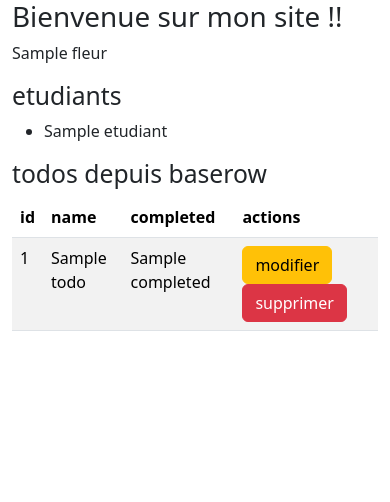
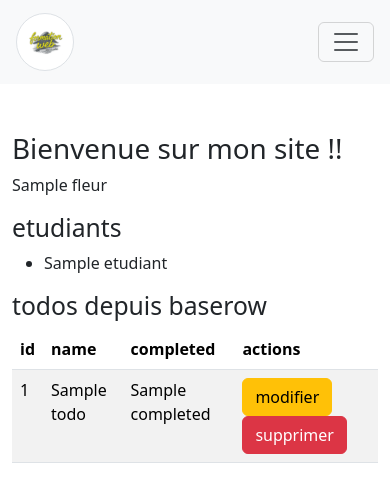
Before and after one commit to webdevproformation/NoCode-Paris13-2025-2026, a Flask app: template 06-base-de-donnees/jour03-todo/templates/index.html in a window 390 px wide. Shown: the top 502 px of the page. Run offline with Flask 3, Linux system fonts and the light colour scheme; the template is opened without the code that fills it: most values are stand-ins (such as "Sample title", 1, 10 or a date in 2020).

Commit message:
menu responsive

```diff
--- a/09-blog/templates/base.html
+++ b/09-blog/templates/base.html
@@ -6,26 +6,49 @@
     <title>{% block title %}{% endblock %}</title>
     <meta name="description" value="{% block meta %}{% endblock %}">
     <link href="https://cdn.jsdelivr.net/npm/bootstrap@5.3.8/dist/css/bootstrap.min.css" rel="stylesheet" integrity="sha384-sRIl4kxILFvY47J16cr9ZwB07vP4J8+LH7qKQnuqkuIAvNWLzeN8tE5YBujZqJLB" crossorigin="anonymous">
-    <link rel="apple-touch-icon" sizes="57x57" href="{{ url_for('static', filename="favicon/apple-icon-57x57.png") }}">
-    <link rel="apple-touch-icon" sizes="60x60" href="{{ url_for('static', filename="favicon/apple-icon-60x60.png") }}">
-    <link rel="apple-touch-icon" sizes="72x72" href="{{ url_for('static', filename="favicon/apple-icon-72x72.png") }}">
-    <link rel="apple-touch-icon" sizes="76x76" href="{{ url_for('static', filename="favicon/apple-icon-76x76.png") }}">
-    <link rel="apple-touch-icon" sizes="114x114" href="{{ url_for('static', filename="favicon/apple-icon-114x114.png") }}">
-    <link rel="apple-touch-icon" sizes="120x120" href="{{ url_for('static', filename="favicon/apple-icon-120x120.png") }}">
-    <link rel="apple-touch-icon" sizes="144x144" href="{{ url_for('static', filename="favicon/apple-icon-144x144.png") }}">
-    <link rel="apple-touch-icon" sizes="152x152" href="{{ url_for('static', filename="favicon/apple-icon-152x152.png") }}">
-    <link rel="apple-touch-icon" sizes="180x180" href="{{ url_for('static', filename="favicon/") }}/apple-icon-180x180.png">
-    <link rel="icon" type="image/png" sizes="192x192"  href="{{ url_for('static', filename="favicon/android-icon-192x192.png") }}">
-    <link rel="icon" type="image/png" sizes="32x32" href="{{ url_for('static', filename="favicon/favicon-32x32.png") }}">
-    <link rel="icon" type="image/png" sizes="96x96" href="{{ url_for('static', filename="favicon/") }}/favicon-96x96.png">
-    <link rel="icon" type="image/png" sizes="16x16" href="{{ url_for('static', filename="favicon/favicon-16x16.png") }}">
-    <link rel="manifest" href="{{ url_for('static', filename="favicon/manifest.json") }}">
+    <link rel="apple-touch-icon" sizes="57x57" href="{{ url_for('static', filename='favicon/apple-icon-57x57.png') }}">
+    <link rel="apple-touch-icon" sizes="60x60" href="{{ url_for('static', filename='favicon/apple-icon-60x60.png') }}">
+    <link rel="apple-touch-icon" sizes="72x72" href="{{ url_for('static', filename='favicon/apple-icon-72x72.png') }}">
+    <link rel="apple-touch-icon" sizes="76x76" href="{{ url_for('static', filename='favicon/apple-icon-76x76.png') }}">
+    <link rel="apple-touch-icon" sizes="114x114" href="{{ url_for('static', filename='favicon/apple-icon-114x114.png') }}">
+    <link rel="apple-touch-icon" sizes="120x120" href="{{ url_for('static', filename='favicon/apple-icon-120x120.png') }}">
+    <link rel="apple-touch-icon" sizes="144x144" href="{{ url_for('static', filename='favicon/apple-icon-144x144.png') }}">
+    <link rel="apple-touch-icon" sizes="152x152" href="{{ url_for('static', filename='favicon/apple-icon-152x152.png') }}">
+    <link rel="apple-touch-icon" sizes="180x180" href="{{ url_for('static', filename='favicon/apple-icon-180x180.png') }}">
+    <link rel="icon" type="image/png" sizes="192x192"  href="{{ url_for('static', filename='favicon/android-icon-192x192.png') }}">
+    <link rel="icon" type="image/png" sizes="32x32" href="{{ url_for('static', filename='favicon/favicon-32x32.png') }}">
+    <link rel="icon" type="image/png" sizes="96x96" href="{{ url_for('static', filename='favicon/favicon-96x96.png') }}">
+    <link rel="icon" type="image/png" sizes="16x16" href="{{ url_for('static', filename='favicon/favicon-16x16.png') }}">
+    <link rel="manifest" href="{{ url_for('static', filename='favicon/manifest.json') }}">
     <meta name="msapplication-TileColor" content="#ffffff">
-    <meta name="msapplication-TileImage" content="{{ url_for('static', filename="favicon/ms-icon-144x144.png") }}">
+    <meta name="msapplication-TileImage" content="{{ url_for('static', filename='favicon/ms-icon-144x144.png') }}">
     <meta name="theme-color" content="#ffffff">
 </head>
 <body>
-
+    <header class="bg-light mb-5">
+        <nav class="navbar navbar-expand-md navbar-light container px-3">
+            <a href="{{ url_for('home') }}" class="navbar-brand">
+                <img src="{{ url_for('static', filename='favicon/android-icon-48x48.png') }}" alt="mon super blog" class="img-thumbnail rounded-circle">
+            </a>
+            <button
+                class="navbar-toggler"
+                type="button"
+                data-bs-toggle="collapse"
+                data-bs-target="#menu">
+                <span class="navbar-toggler-icon"></span>
+            </button>
+            <div class="collapse navbar-collapse" id="menu">
+                <ul class="navbar-nav ms-auto">
+                    <li class="nav-item">
+                        <a href="" class="nav-link">inscription</a>
+                    </li>
+                    <li class="nav-item">
+                        <a href="" class="nav-link">connexion</a>
+                    </li>
+                </ul>
+            </div>
+        </nav>
+    </header>
     <div class="container">
         {% block contenu %}{% endblock %}
     </div>
```
Also changed, not shown: 09-blog/README.md.
